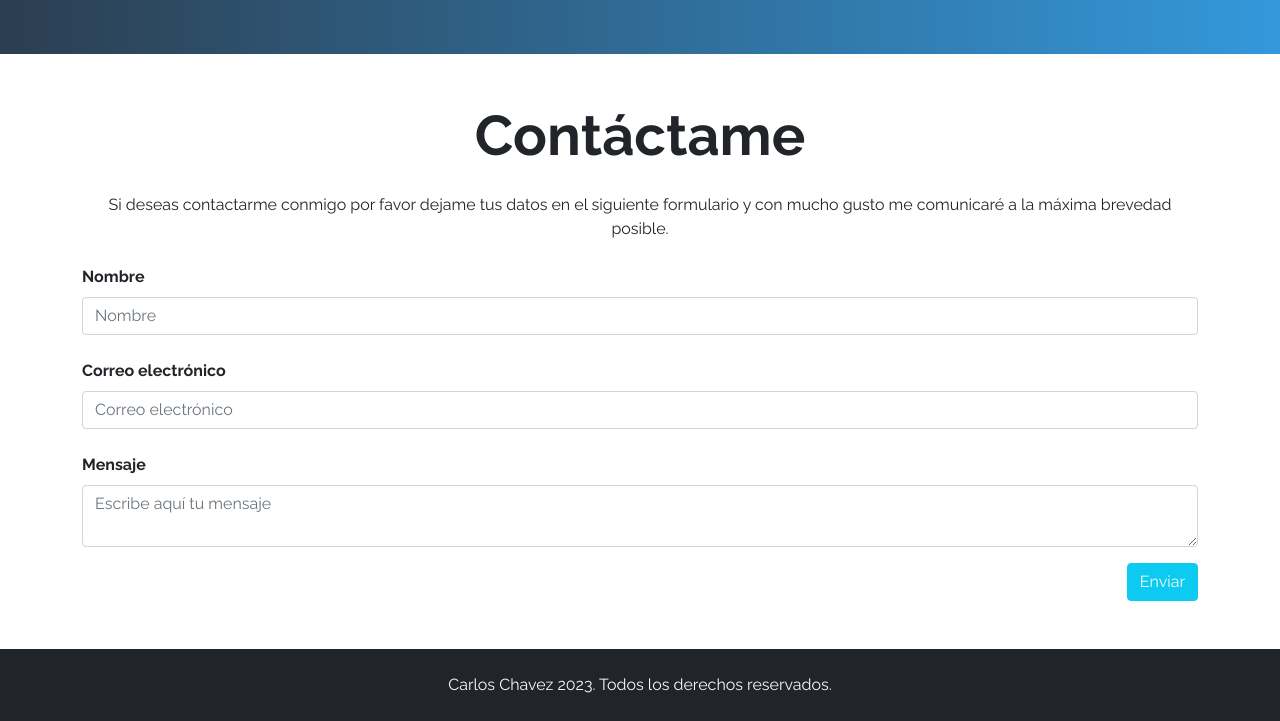
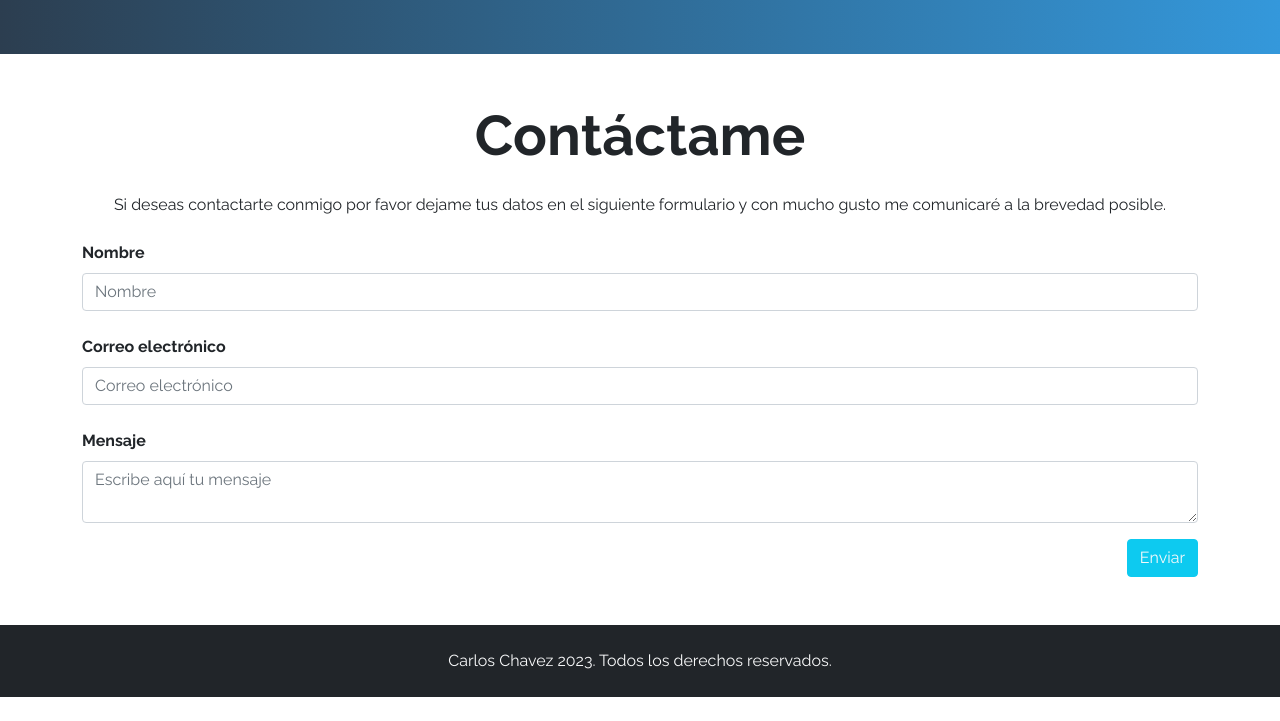
Before and after one commit to Cchavez1991/Cchavez1991.github.io, a plain HTML site: page index.html in a window 1280 px wide. Shown: the part 1695-2416 px from the top of the page. After the commit the page ends 2392 px from the top, so only its background shows below. Drawn offline with nearby package versions, Linux system fonts and the light colour scheme.

Commit message:
Update index.html
corregir texto del formulario de contacto

```diff
--- a/index.html
+++ b/index.html
@@ -222,8 +222,8 @@
       <h2 class="display-4 fw-bold text-center my-4">Contáctame</h2>
 
       <p class="text-center my-4 d-none d-md-block">
-        Si deseas contactarme conmigo por favor dejame tus datos en el siguiente
-        formulario y con mucho gusto me comunicaré a la máxima brevedad posible.
+        Si deseas contactarte conmigo por favor dejame tus datos en el siguiente
+        formulario y con mucho gusto me comunicaré a la brevedad posible.
       </p>
 
       <form>
```
